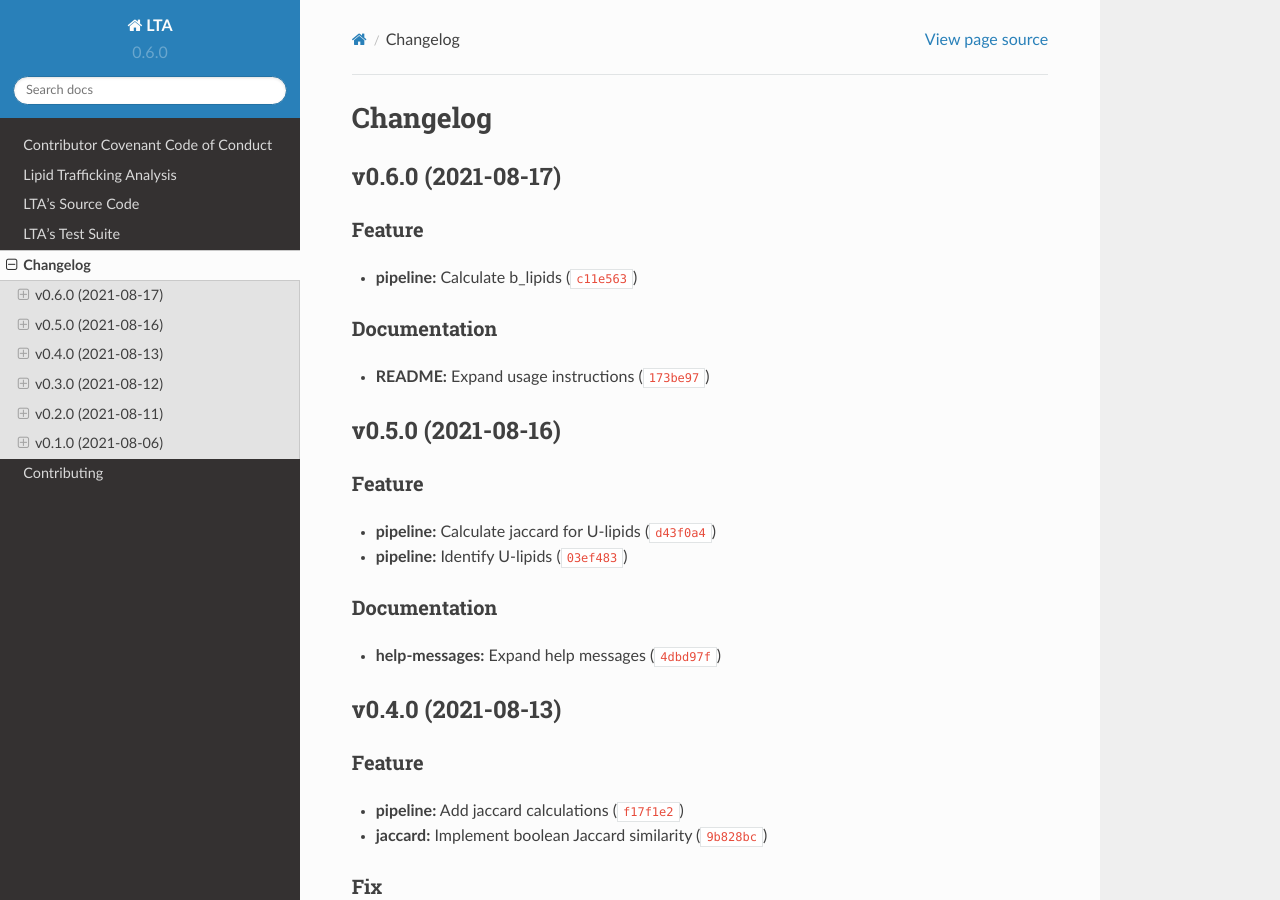
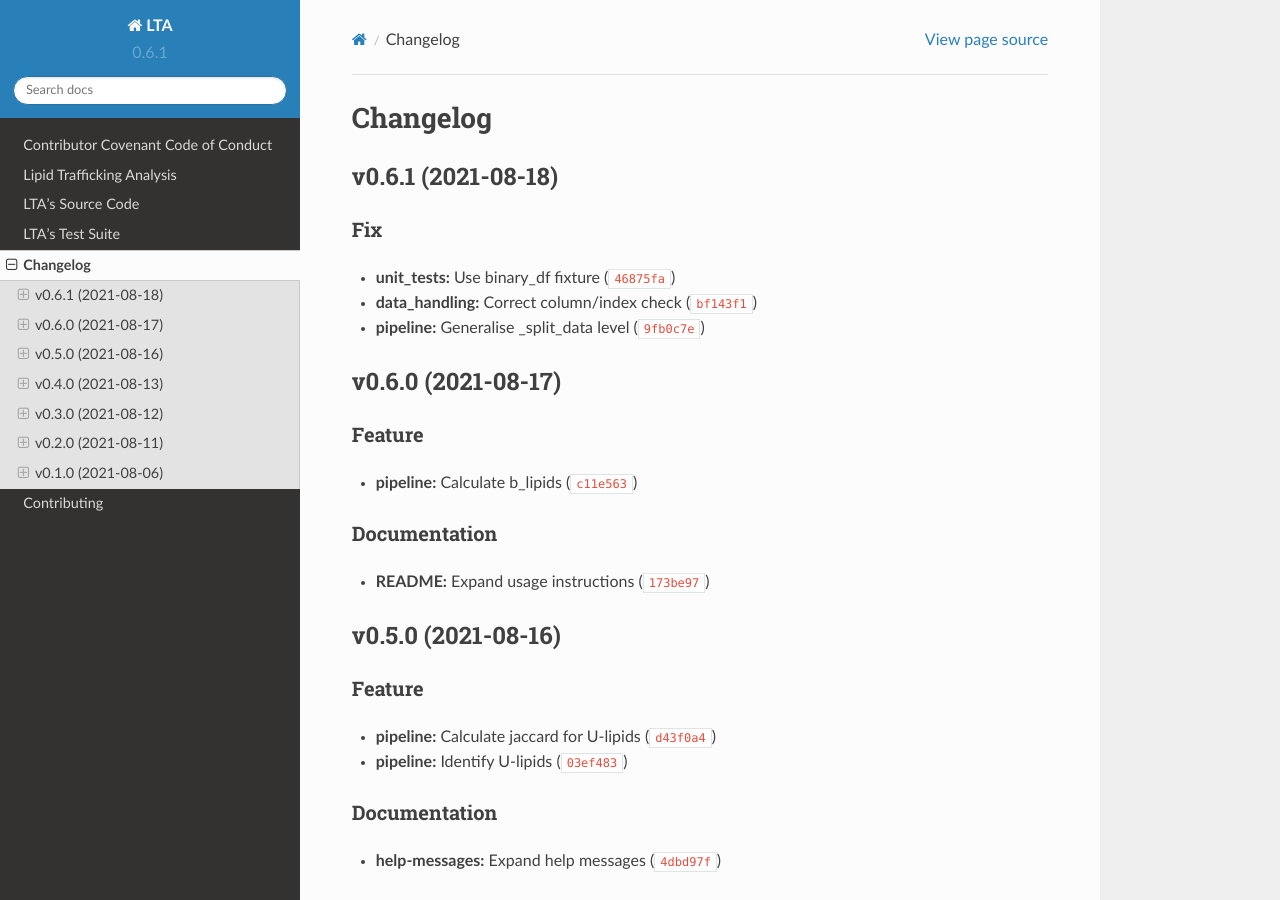
Before and after one commit to IMS-Bio2Core-Facility/lta, a Sphinx documentation site: the page built from docs/changelog.md, in a window 1280 px wide and 900 px high. Built offline with Sphinx 7.4.7 and the Read the Docs theme 2.0.0, drawn with Linux system fonts in a browser that asks for light colours.

Commit message:
0.6.1
Automatically generated by python-semantic-release

```diff
--- a/CHANGELOG.md
+++ b/CHANGELOG.md
@@ -1,6 +1,12 @@
 # Changelog
 
 <!--next-version-placeholder-->
+
+## v0.6.1 (2021-08-18)
+### Fix
+* **unit_tests:** Use binary_df fixture ([`46875fa`](https://github.com/IMS-Bio2Core-Facility/lta/commit/46875fa9ced48594012a3b8ef3831786e3d2c68c))
+* **data_handling:** Correct column/index check ([`bf143f1`](https://github.com/IMS-Bio2Core-Facility/lta/commit/bf143f1bf6f978e59459a35d984e84735b5bd769))
+* **pipeline:** Generalise _split_data level ([`9fb0c7e`](https://github.com/IMS-Bio2Core-Facility/lta/commit/9fb0c7e12393cc00dff0f17896adb5ca7ca97f3f))
 
 ## v0.6.0 (2021-08-17)
 ### Feature
--- a/docs/conf.py
+++ b/docs/conf.py
@@ -12,7 +12,7 @@ sys.path.insert(0, os.path.abspath("../lta/"))
 project = "LTA"
 author = "Ryan B Patterson-Cross"
 copyright = "2021, IMS-MRL Bioinformatics and Biostatistic Core"
-version = "0.6.0"
+version = "0.6.1"
 extensions = [
     "sphinx_rtd_theme",
     "sphinx.ext.autodoc",
--- a/lta/__init__.py
+++ b/lta/__init__.py
@@ -7,4 +7,4 @@ __version__ : str
     The version number,
     specified in the form 'major.minor.patch'
 """
-__version__ = "0.6.0"
+__version__ = "0.6.1"
--- a/pyproject.toml
+++ b/pyproject.toml
@@ -1,6 +1,6 @@
 [tool.poetry]
 name = "LTA"
-version = "0.6.0"
+version = "0.6.1"
 description = "Lipid Trafficking Analysis"
 license = "MIT"
 authors = ["rbpatt2019 <rb.patterson.cross@gmail.com>"]
```
